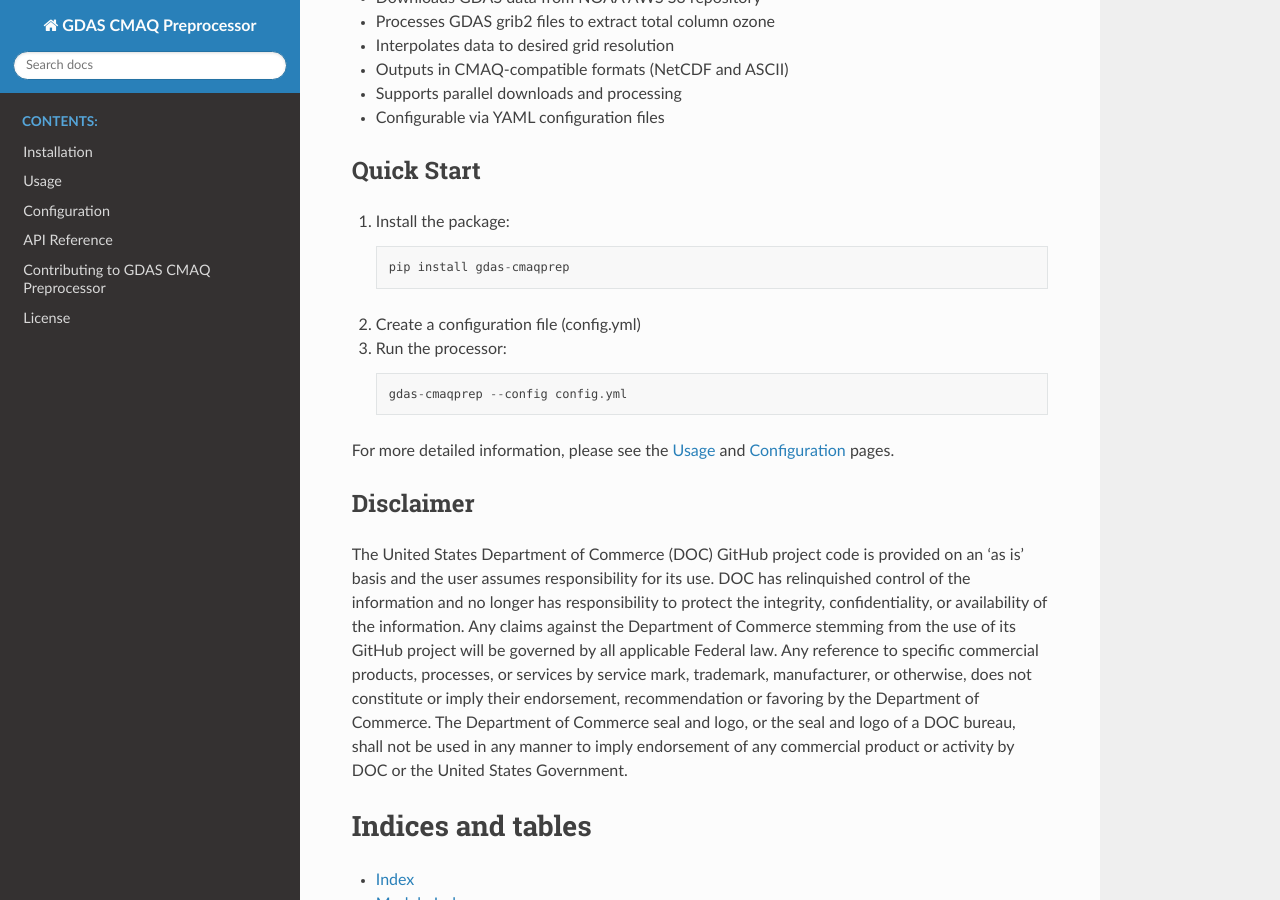
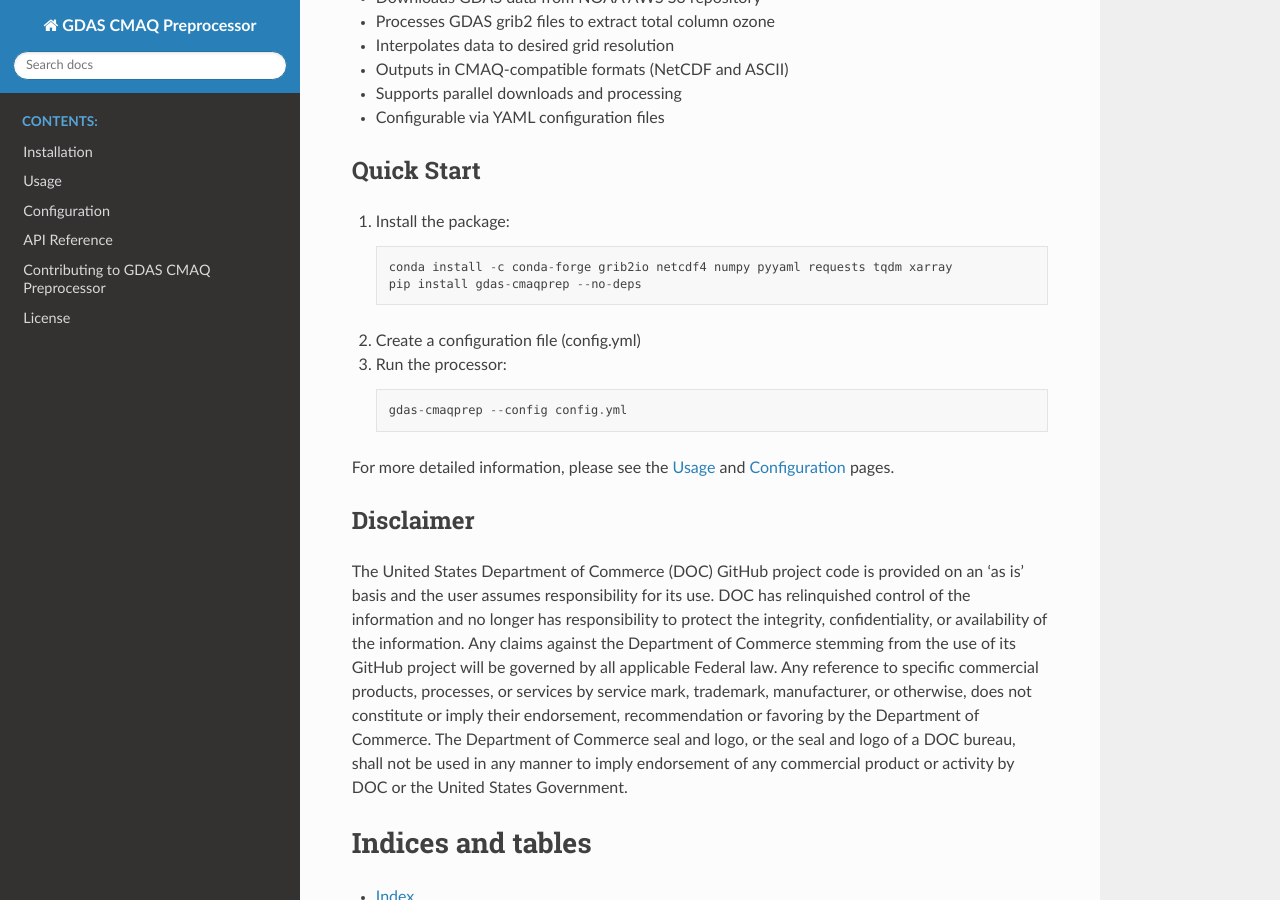
Before and after one commit to noaa-oar-arl/gdas-cmaqprep, a Sphinx documentation site: the page built from docs/source/index.rst, in a window 1280 px wide and 900 px high, scrolled down 358 px. Built offline with Sphinx 7.4.7 and the Read the Docs theme 3.1.0, drawn with Linux system fonts in a browser that asks for light colours.

Commit message:
Conda in the quick start too

```diff
--- a/docs/source/index.rst
+++ b/docs/source/index.rst
@@ -33,7 +33,8 @@ Quick Start
 
 1. Install the package::
 
-    pip install gdas-cmaqprep
+    conda install -c conda-forge grib2io netcdf4 numpy pyyaml requests tqdm xarray
+    pip install gdas-cmaqprep --no-deps
 
 2. Create a configuration file (config.yml)
 3. Run the processor::
```
